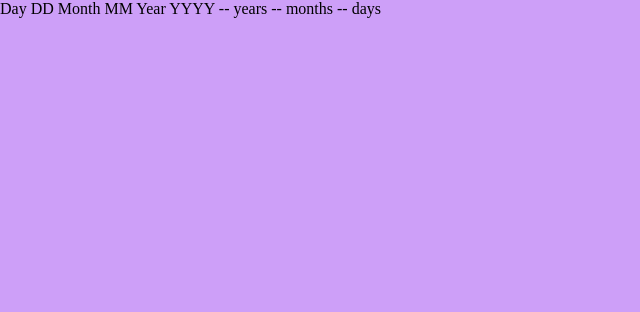
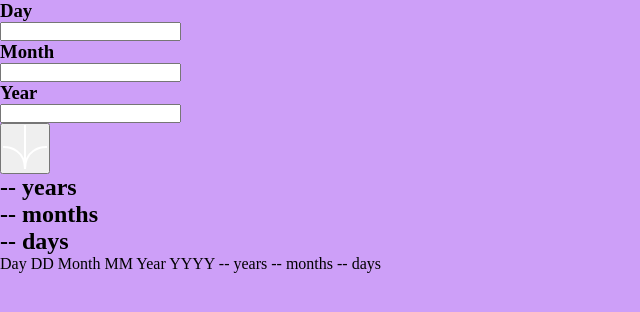
Before and after one commit to Orozimbo1/ageCaculator, a plain HTML site: page index.html in a window 1280 px wide. Shown: the whole page, without its empty margins (0-640 px from the left). Drawn offline with Linux system fonts and the light colour scheme.

Commit message:
Estrutura do HTML pronta

```diff
--- a/index.html
+++ b/index.html
@@ -6,12 +6,41 @@
 
   <link rel="icon" type="image/png" sizes="32x32" href="./assets/images/favicon-32x32.png">
 
-  <title>Frontend Mentor | Age calculator app</title>
+  <title>Age calculator app</title>
 
   <link rel="stylesheet" href="style.css">
 </head>
 <body>
-
+  <main>
+    <header>
+      <ul>
+        <li>
+          <h3>Day</h3>
+          <input type="number">
+        </li>
+        <li>
+          <h3>Month</h3>
+          <input type="number">
+        </li>
+        <li>
+          <h3>Year</h3>
+          <input type="number">
+        </li>
+      </ul>
+      <button><img src="assets/images/icon-arrow.svg" alt="Arrow icon"></button>
+    </header>
+    <section>
+      <h2>
+        <span>--</span> years
+      </h2>
+      <h2>
+        <span>--</span> months
+      </h2>
+      <h2>
+        <span>--</span> days
+      </h2>
+    </section>
+  </main>
   Day
   DD
 
```
